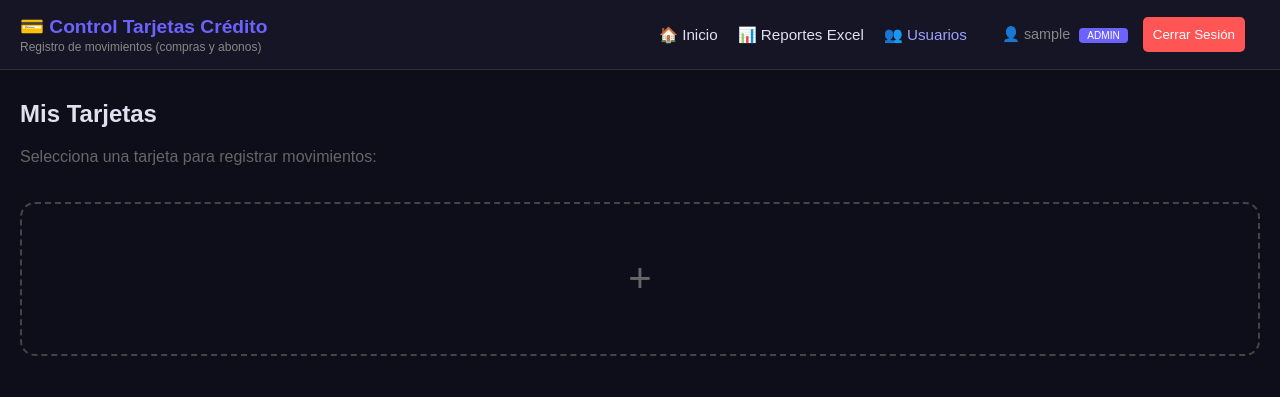
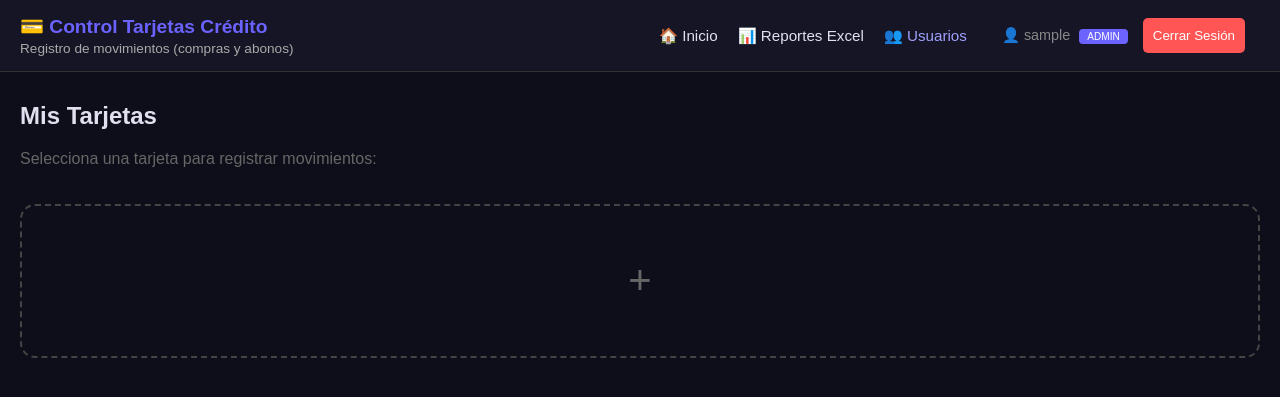
Before and after one commit to arosalesp73/control-gastos-tarjetas, a FastAPI app: page / in a window 1280 px wide. Shown: the top 397 px of the page. Run offline with FastAPI, Linux system fonts and the light colour scheme; the visitor is signed in with stand-in values (Sample User, id 1); data that the repository does not hold is empty.

Commit message:
Update index.html

```diff
--- a/templates/index.html
+++ b/templates/index.html
@@ -118,7 +118,7 @@
 <nav class="nav-bar">
     <div style="display: flex; flex-direction: column;">
         <a href="/" class="nav-brand">💳 Control Tarjetas Crédito</a>
-            <span style="font-size: 0.75em; color: #888; margin-top: 2px;">Registro de movimientos (compras y abonos)</span>
+        <span style="font-size: 0.85em; color: #aaa; margin-top: 3px;">Registro de movimientos (compras y abonos)</span>
     </div>
 
     <button class="menu-toggle" onclick="toggleMenu()">☰</button>
```
Lines whose indentation alone changed are shown as unchanged.
